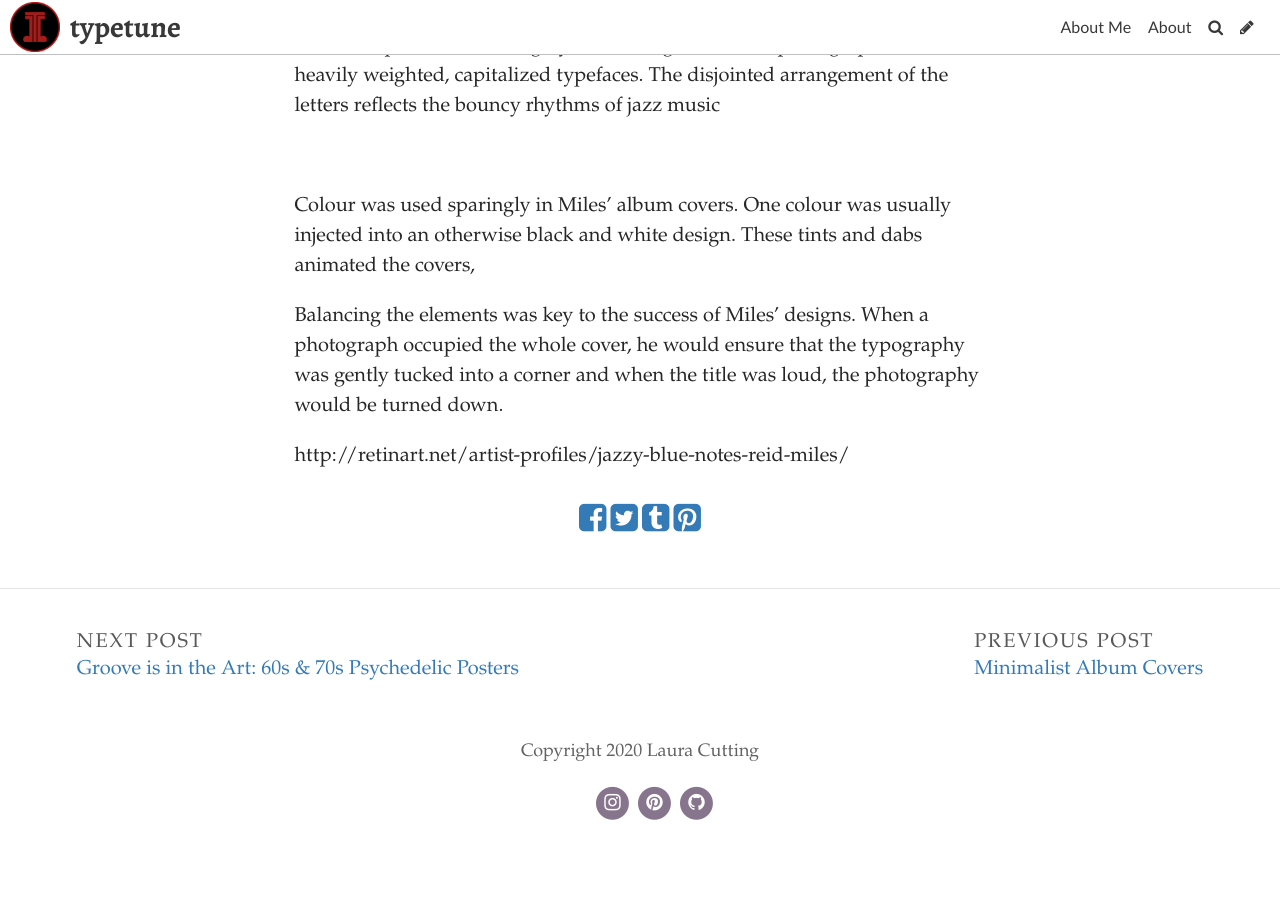
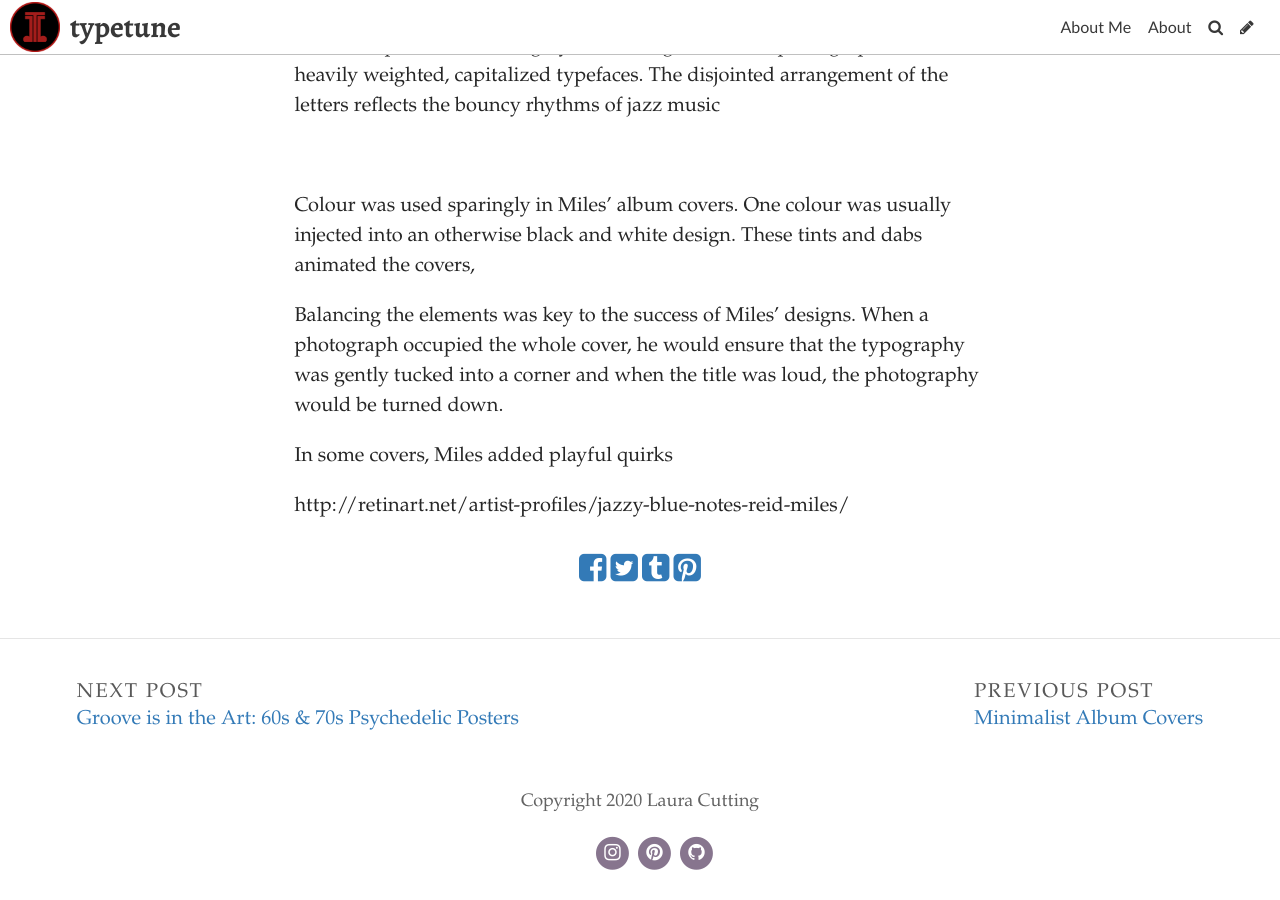
Before and after one commit to lauracutting/typetune, a Jekyll site: the page built from _posts/2020-11-23-reid-miles.md, in a window 1280 px wide and 900 px high, scrolled down 728 px. Built offline with Jekyll 4.4.1, drawn with Linux system fonts in a browser that asks for light colours; some web fonts are replaced; before the commit the page ends 1578 px from its top, so only the background shows below that.

Commit message:
Update Post “2020-11-23-reid-miles”

```diff
--- a/_posts/2020-11-23-reid-miles.md
+++ b/_posts/2020-11-23-reid-miles.md
@@ -22,4 +22,6 @@ Colour was used sparingly in Miles' album covers. One colour was usually injecte
 
 Balancing the elements was key to the success of Miles' designs. When a photograph occupied the whole cover, he would ensure that the typography was gently tucked into a corner and when the title was loud, the photography would be turned down.
 
+In some covers, Miles added playful quirks
+
 http://retinart.net/artist-profiles/jazzy-blue-notes-reid-miles/
```
